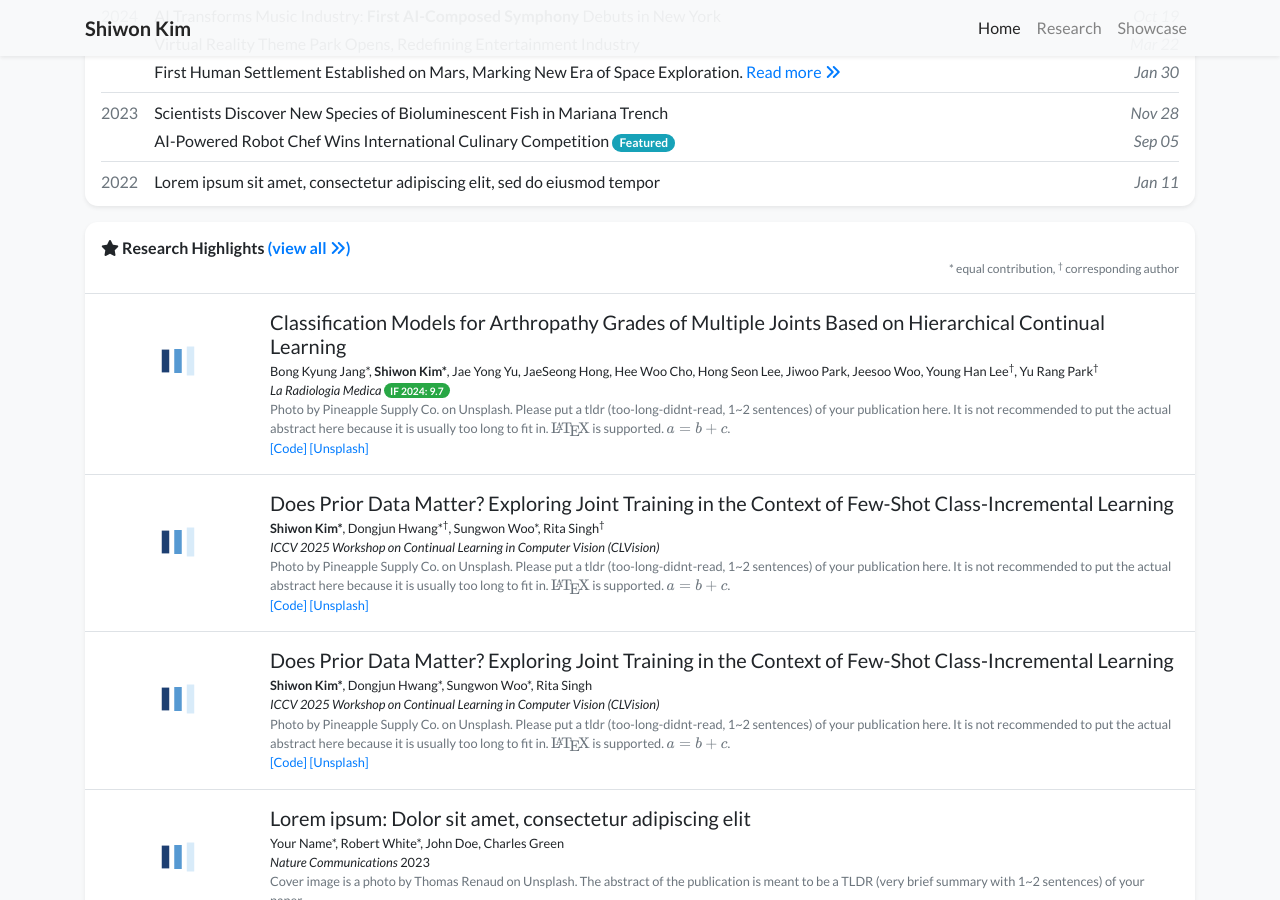
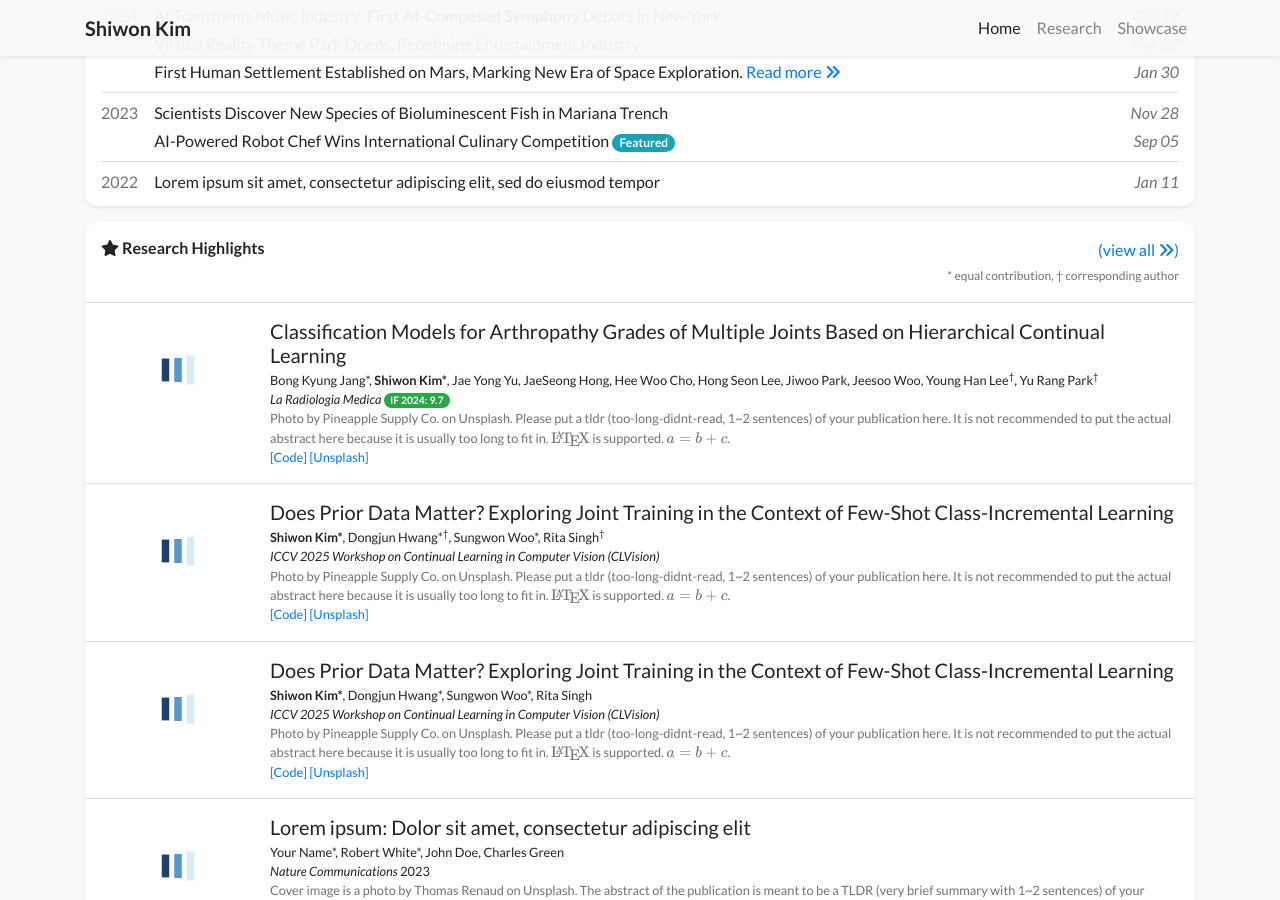
Before and after one commit to shiwonkim/shiwonkim.github.io, a Jekyll site: the page built from index.html, in a window 1280 px wide and 900 px high, scrolled down 870 px. Built offline with Jekyll 4.4.1, drawn with Linux system fonts in a browser that asks for light colours; nearby versions of some CDN libraries; a style sheet for code colours, icons or effects is not loaded.

Commit message:
edit profile

```diff
--- a/_includes/widgets/publication_card.html
+++ b/_includes/widgets/publication_card.html
@@ -1,18 +1,28 @@
 {% assign publications = include.publications %}
 <div class="my-3 p-0 bg-white shadow-sm rounded-xl">
-    <h6 class="border-bottom border-gray p-3 mb-0">
-        {% if include.title %}{{ include.title }}{% else %}<i class="fas fa-star"></i> Selected Recent Publications{% endif %}
-        <a href="{{ 'publications' | relative_url }}">(view all <i class="fas fa-angle-double-right"></i>)</a>
+
+  <div class="border-bottom border-gray p-3 mb-0 d-flex justify-content-between align-items-start">
+    <h6 class="mb-0">
+      {% if include.title %}
+        {{ include.title }}
+      {% else %}
+        <i class="fas fa-star"></i> Selected Recent Publications
+      {% endif %}
+    </h6>
     <div class="text-right">
+      <a href="{{ 'publications' | relative_url }}">(view all <i class="fas fa-angle-double-right"></i>)</a><br>
       <small class="text-muted" style="font-size: 0.75em;">
-                * equal contribution, <sup>†</sup> corresponding author
+        * equal contribution, † corresponding author
       </small>
     </div>
-    </h6>
+  </div>
+
   {% for item in publications limit:include.limit %}
     {% include widgets/publication_item.html item=item first=false last=false %}
   {% endfor %}
+
   <h6 class="d-block p-3 mt-0 text-right">
     <a href="{{ 'publications' | relative_url }}">All publications <i class="fas fa-angle-double-right"></i></a>
   </h6>
+
 </div>
```
Lines whose indentation alone changed are shown as unchanged.
